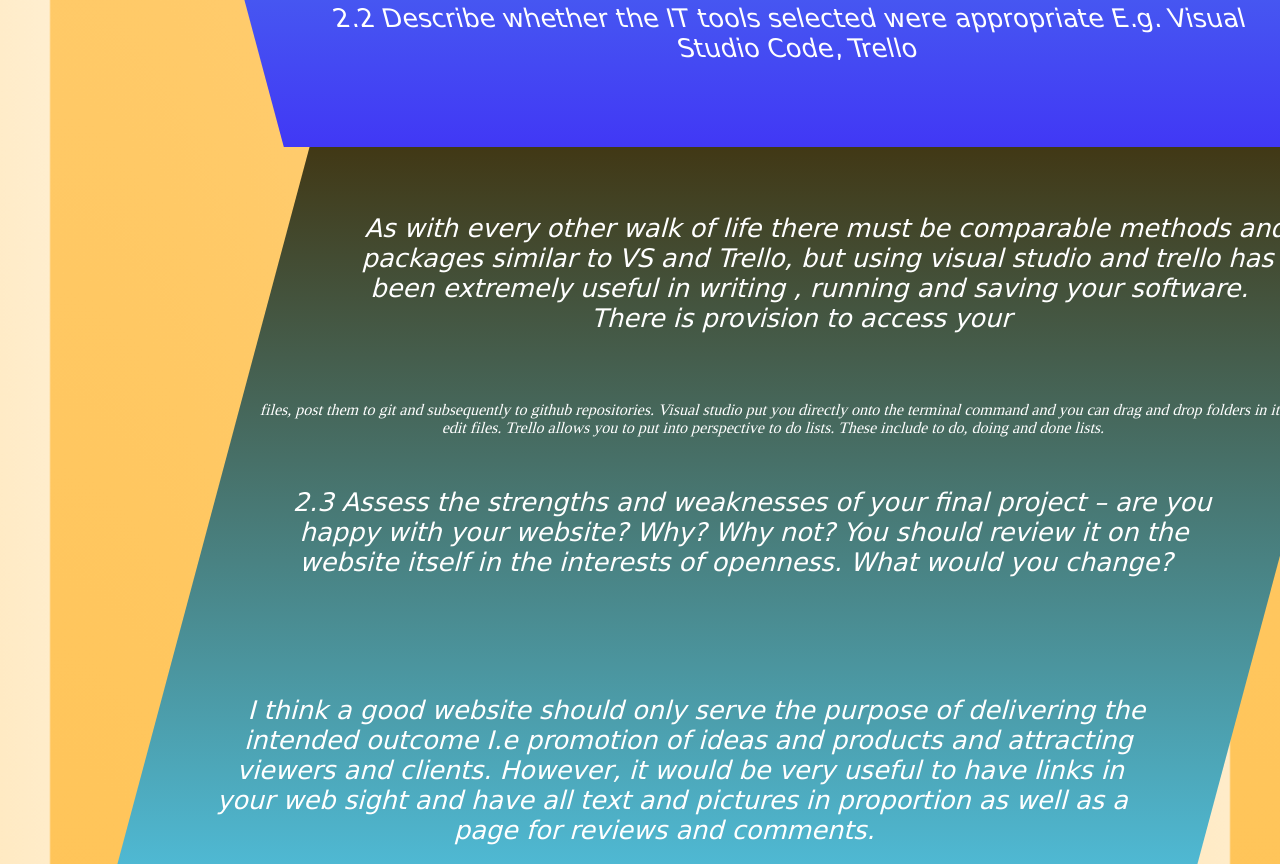
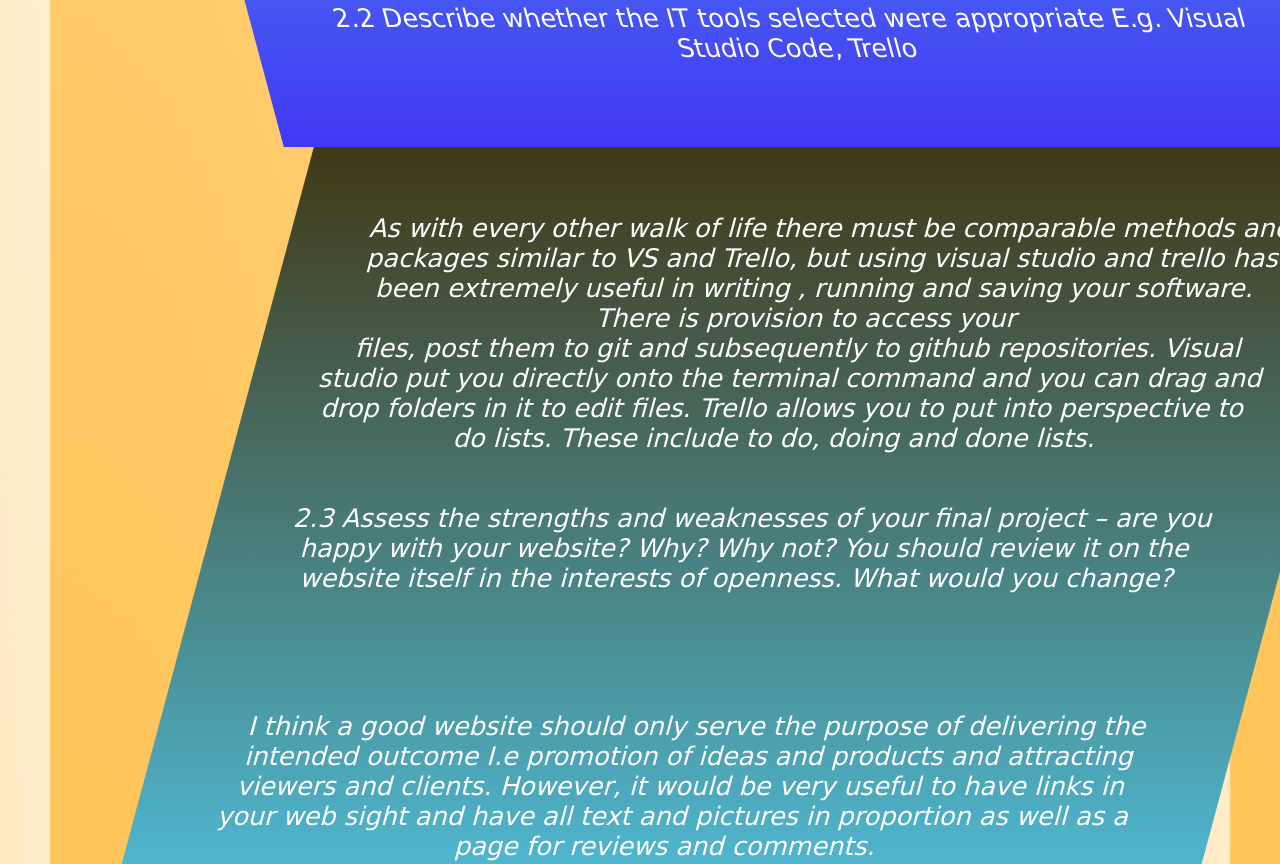
Before and after one commit to mehdimoussakhani57/websiteproject, a plain HTML site: page flexExer.html in a window 1280 px wide. Shown: the part 4654-5518 px from the top of the page. Drawn offline with Linux system fonts and the light colour scheme.

Commit message:
5th commit

```diff
--- a/flexExer.html
+++ b/flexExer.html
@@ -67,7 +67,7 @@ website hosting - where your web sight will live.</p><br>
 
 
 <div class = "four">
-<p>With Trellor you first create a team and then boards under that team and subsequently you create lists under the boards and cards under the lists. Git on the other hand coordinates work between multiple developers by tracking every change made on the system. Github is a remote repository that you can push your local repository onto.</p><br>
+<p>With Trello you first create a team and then boards under that team and subsequently you create lists under the boards and cards under the lists. Git on the other hand coordinates work between multiple developers by tracking every change made on the system. Github is a remote repository that you can push your local repository onto.</p><br>
 
 <p>1.7 Describe legal guidelines and constraints that impact digital projects – How does GDPR impact digital projects</p><br>
 
@@ -86,8 +86,8 @@ website hosting - where your web sight will live.</p><br>
 <p>2.2 Describe whether the IT tools selected were appropriate E.g. Visual Studio Code, Trello</p><br></div>
 
 <div class = "three">
-<p>As with every other walk of life there must be comparable methods and packages similar to VS and Trello, but using visual studio and trello has been extremely useful in writing , running and saving your software. There is provision to access your</p><br>
-files, post them to git and subsequently to github repositories. Visual studio put you directly onto the terminal command and you can drag and drop folders in it to edit files. Trello allows you to put into perspective to do lists. These include to do, doing and done lists.
+<p>As with every other walk of life there must be comparable methods and packages similar to VS and Trello, but using visual studio and trello has been extremely useful in writing , running and saving your software. There is provision to access your<br>
+files, post them to git and subsequently to github repositories. Visual studio put you directly onto the terminal command and you can drag and drop folders in it to edit files. Trello allows you to put into perspective to do lists. These include to do, doing and done lists.</p>
 
 <p>2.3 Assess the strengths and weaknesses of your final project – are you happy with your website? Why? Why not? You should review it on the website itself in the interests of openness. What would you change?</p><br>
 
```
